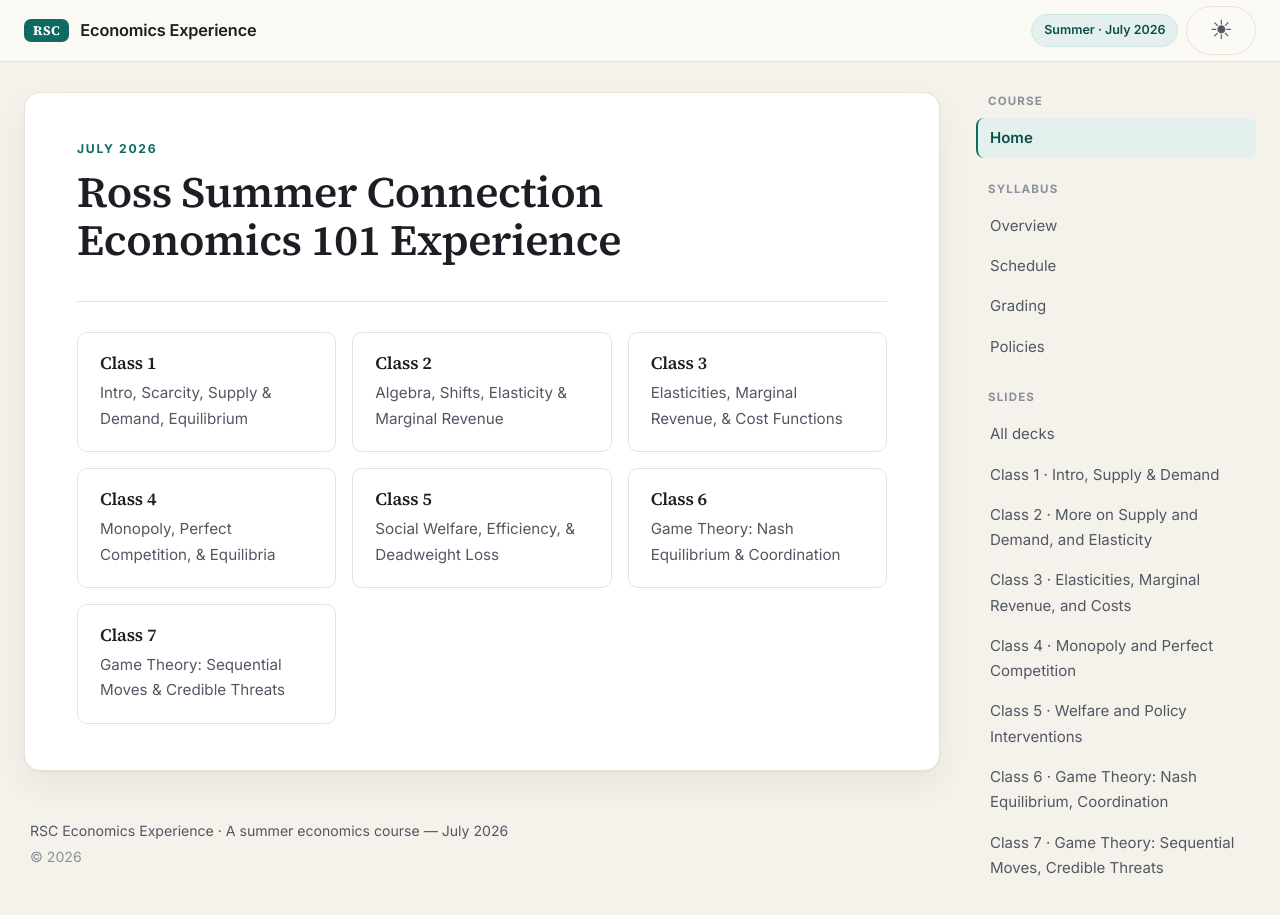
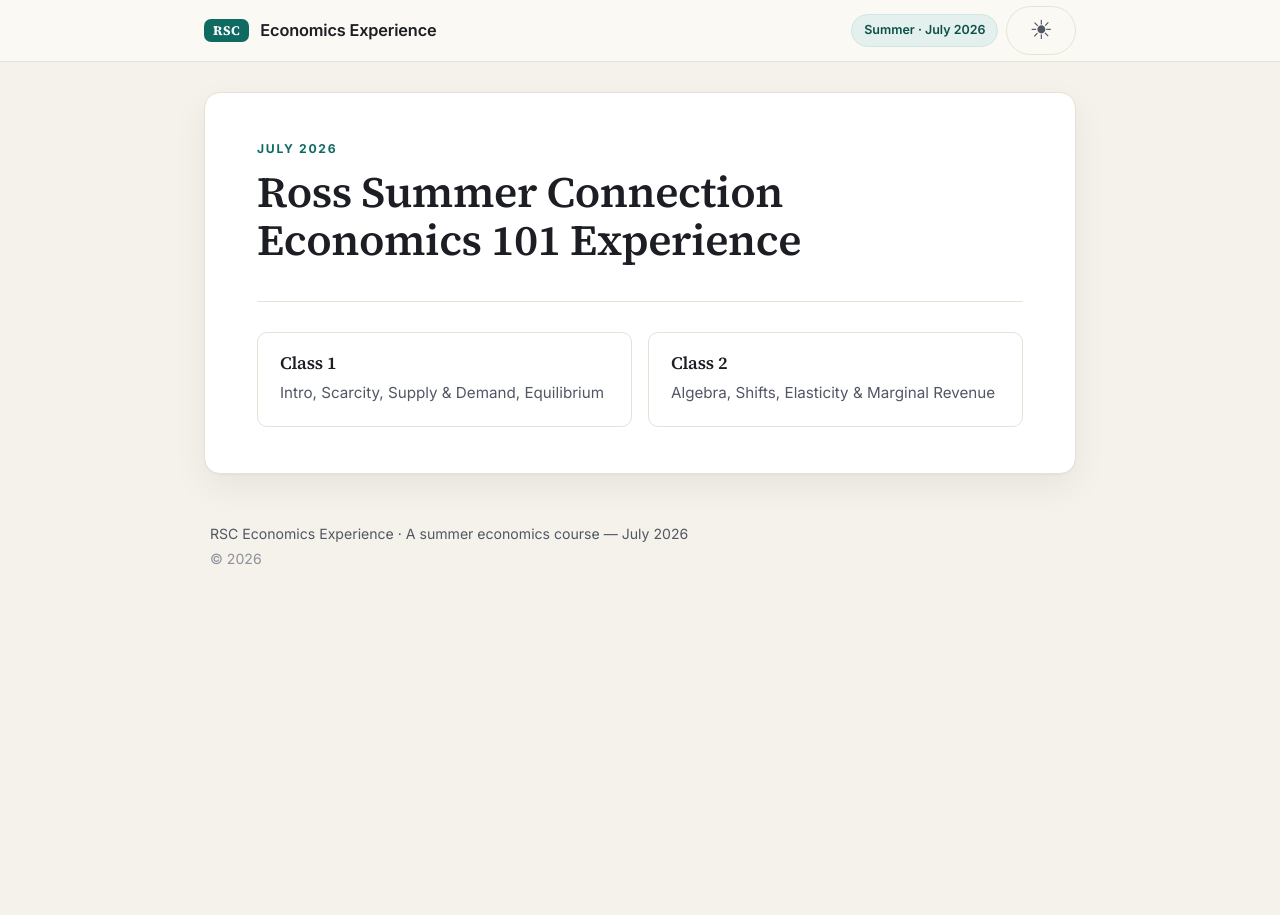
Before and after one commit to menghsuanrexhsieh/rsc2026econslides, a Jekyll site: the page built from index.md, in a window 1280 px wide and 973 px high. Shown: the top 915 px of the window. Built offline with Jekyll 4.4.1, drawn with Linux system fonts in a browser that asks for light colours.

Commit message:
Trim public site: hide Class 3+, remove sidebar and syllabus
- Show only Class 1 and Class 2 buttons on the home and slides pages; the
  Class 3-7 decks remain in the repo but are no longer linked publicly.
- Remove the sidebar navigation (and its mobile drawer) from the layout;
  collapse the content shell to a single, narrower column.
- Delete the syllabus page (syllabus.md) and the now-unused nav data.
- Strip README to the site link, instructor name, and course/month.

```diff
--- a/_data/nav.yml
+++ /dev/null
@@ -1,38 +0,0 @@
-# Sidebar navigation. Edit here to add pages/decks — the sidebar and layout
-# pick this up automatically. `url` values are root-relative (no baseurl);
-# the layout adds the baseurl for you.
-
-- title: Course
-  links:
-    - label: Home
-      url: /
-
-- title: Syllabus
-  links:
-    - label: Overview
-      url: /syllabus/
-    - label: Schedule
-      url: /syllabus/#schedule
-    - label: Grading
-      url: /syllabus/#grading
-    - label: Policies
-      url: /syllabus/#policies
-
-- title: Slides
-  links:
-    - label: All decks
-      url: /slides/
-    - label: "Class 1 · Intro, Supply & Demand"
-      url: /slides/lecture-01.html
-    - label: "Class 2 · More on Supply and Demand, and Elasticity"
-      url: /slides/lecture-02.html
-    - label: "Class 3 · Elasticities, Marginal Revenue, and Costs"
-      url: /slides/lecture-03.html
-    - label: "Class 4 · Monopoly and Perfect Competition"
-      url: /slides/lecture-04.html
-    - label: "Class 5 · Welfare and Policy Interventions"
-      url: /slides/lecture-05.html
-    - label: "Class 6 · Game Theory: Nash Equilibrium, Coordination"
-      url: /slides/lecture-06.html
-    - label: "Class 7 · Game Theory: Sequential Moves, Credible Threats"
-      url: /slides/lecture-07.html
--- a/_layouts/default.html
+++ b/_layouts/default.html
@@ -19,14 +19,8 @@
   <link rel="stylesheet" href="{{ '/assets/css/style.css' | relative_url }}">
 </head>
 <body>
-  <!-- pure-CSS off-canvas toggle for mobile -->
-  <input type="checkbox" id="nav-toggle" class="nav-toggle-cb" hidden>
-
   <header class="topbar">
     <div class="topbar-inner">
-      <label for="nav-toggle" class="nav-toggle" aria-label="Toggle navigation">
-        <span></span><span></span><span></span>
-      </label>
       <a class="brand" href="{{ '/' | relative_url }}">
         <span class="brand-mark">RSC</span>
         <span class="brand-text">Economics Experience</span>
@@ -51,27 +45,7 @@
         <p class="muted">&copy; {{ 'now' | date: "%Y" }}</p>
       </footer>
     </main>
-
-    <aside class="sidebar">
-      <nav class="sidenav">
-        {% for group in site.data.nav %}
-        <div class="nav-group">
-          <p class="nav-group-title">{{ group.title }}</p>
-          <ul>
-            {% for link in group.links %}
-            <li>
-              <a href="{{ link.url | relative_url }}"{% if link.url == page.url %} class="active" aria-current="page"{% endif %}>{{ link.label }}</a>
-            </li>
-            {% endfor %}
-          </ul>
-        </div>
-        {% endfor %}
-      </nav>
-    </aside>
   </div>
-
-  <!-- tap-outside scrim to close the mobile drawer -->
-  <label for="nav-toggle" class="nav-scrim" aria-hidden="true"></label>
 
   <!-- theme toggle handler + transition class -->
   <script>
--- a/assets/css/style.css
+++ b/assets/css/style.css
@@ -31,8 +31,7 @@
   --shadow-sm:   0 1px 2px rgba(20,22,30,.05), 0 6px 18px rgba(20,22,30,.05);
 
   --topbar-h:    62px;
-  --sidebar-w:   280px;
-  --maxw:        1360px;
+  --maxw:        920px;
 }
 
 /* ======================================================================
@@ -184,10 +183,6 @@ strong { font-weight: 600; }
   max-width: var(--maxw);
   margin: 0 auto;
   padding: 30px 24px 64px;
-  display: grid;
-  grid-template-columns: minmax(0, 1fr) var(--sidebar-w);
-  gap: 36px;
-  align-items: start;
 }
 
 /* ------------------------------------------------------------- Sidebar */
--- a/index.md
+++ b/index.md
@@ -17,24 +17,4 @@ title: Home
     <h3>Class 2</h3>
     <p>Algebra, Shifts, Elasticity &amp; Marginal Revenue</p>
   </a>
-  <a class="card" href="{{ '/slides/lecture-03.html' | relative_url }}">
-    <h3>Class 3</h3>
-    <p>Elasticities, Marginal Revenue, &amp; Cost Functions</p>
-  </a>
-  <a class="card" href="{{ '/slides/lecture-04.html' | relative_url }}">
-    <h3>Class 4</h3>
-    <p>Monopoly, Perfect Competition, &amp; Equilibria</p>
-  </a>
-  <a class="card" href="{{ '/slides/lecture-05.html' | relative_url }}">
-    <h3>Class 5</h3>
-    <p>Social Welfare, Efficiency, &amp; Deadweight Loss</p>
-  </a>
-  <a class="card" href="{{ '/slides/lecture-06.html' | relative_url }}">
-    <h3>Class 6</h3>
-    <p>Game Theory: Nash Equilibrium &amp; Coordination</p>
-  </a>
-  <a class="card" href="{{ '/slides/lecture-07.html' | relative_url }}">
-    <h3>Class 7</h3>
-    <p>Game Theory: Sequential Moves &amp; Credible Threats</p>
-  </a>
 </div>
--- a/slides.md
+++ b/slides.md
@@ -20,30 +20,9 @@ and <code>Esc</code> for a slide overview.
     <h3>Class 2</h3>
     <p>Algebra, Shifts, Elasticity &amp; Marginal Revenue</p>
   </a>
-  <a class="card" href="{{ '/slides/lecture-03.html' | relative_url }}">
-    <h3>Class 3</h3>
-    <p>Elasticities, Marginal Revenue, &amp; Cost Functions</p>
-  </a>
-  <a class="card" href="{{ '/slides/lecture-04.html' | relative_url }}">
-    <h3>Class 4</h3>
-    <p>Monopoly, Perfect Competition, &amp; Equilibria</p>
-  </a>
-  <a class="card" href="{{ '/slides/lecture-05.html' | relative_url }}">
-    <h3>Class 5</h3>
-    <p>Social Welfare, Efficiency, &amp; Deadweight Loss</p>
-  </a>
-  <a class="card" href="{{ '/slides/lecture-06.html' | relative_url }}">
-    <h3>Class 6</h3>
-    <p>Game Theory: Nash Equilibrium &amp; Coordination</p>
-  </a>
-  <a class="card" href="{{ '/slides/lecture-07.html' | relative_url }}">
-    <h3>Class 7</h3>
-    <p>Game Theory: Sequential Moves &amp; Credible Threats</p>
-  </a>
 </div>
 
-More decks will appear here as the course progresses — see the
-[schedule]({{ '/syllabus/#schedule' | relative_url }}) for what's coming.
+More decks will appear here as the course progresses.
 
 ---
 
@@ -53,5 +32,5 @@ Slides are plain HTML5 files in the `slides/` folder. To create the next one:
 
 1. Copy `slides/lecture-01.html` to `slides/lecture-02.html`.
 2. Edit the `<section>` blocks — each `<section>` is one slide.
-3. Add a card above (and a link in the syllabus) pointing to the new file.
+3. Add a card above pointing to the new file.
 4. Commit and push; GitHub Pages serves it automatically.
--- a/syllabus.md
+++ /dev/null
@@ -1,179 +0,0 @@
----
-layout: page
-title: Course Syllabus
-subtitle: Ross Summer Connection · Economics 101 Experience · July 2026
-permalink: /syllabus/
-description: "Syllabus for the Ross Summer Connection: Economics 101 Experience (July 2026), Ross School of Business, University of Michigan — taught by Meng-Hsuan “Rex” Hsieh."
----
-
-> **Welcome to the University of Michigan!** This course is a realistic, fast-paced
-> preview of the actual **Economics 101** you'll take in your first year. The emphasis
-> is two-fold: (i) the principles of **microeconomics** — how economists think about
-> decision-making — and (ii) using those principles to reason about managerial problems
-> and public-policy challenges. We'll pick up the math we need along the way, but
-> mastering mathematics is *not* the point. **Call me Rex.**
-
-## Course information
-
-| | |
-|---|---|
-| **Course** | Ross Summer Connection: Economics 101 Experience |
-| **Program** | Ross School of Business · University of Michigan |
-| **Term** | July 2026 (four weeks) |
-| **Meetings** | Monday / Wednesday · 9:00–10:30am · (Ross) **R2220** |
-| **Instructor** | Meng-Hsuan "Rex" Hsieh · [rexhsieh@umich.edu](mailto:rexhsieh@umich.edu) |
-| **Teaching assistants** | Jasmine Mucha-Nonalaya · [jpmn@umich.edu](mailto:jpmn@umich.edu) <br> Aubrey Heaton · [aubreymh@umich.edu](mailto:aubreymh@umich.edu) |
-| **Office hours** | Thursdays, 7–9pm |
-
-<p class="muted" style="margin-top:-.4em;">
-Two sessions meet at special times (see the <a href="#schedule">schedule</a>):
-<strong>Class 3</strong> meets Tuesday 7/14, 2:45–3:45pm, and the optional
-<strong>Class 7</strong> meets Thursday 7/23, 2:45–3:45pm.
-</p>
-
-**No textbook to purchase.** I will provide all materials needed for this course.
-
-<span class="pill">Heads up</span> Because of the length of the program, **this is a
-fast-paced course**. As with every course at Michigan, expect to spend **at least
-3–6 hours outside of class for each hour of class time** learning and relearning the
-content.
-
-## Course description
-
-My hope is that these four weeks give you the foundational knowledge of microeconomics
-and confer on you the set of expectations a college instructor has for your work. I
-expect everyone to **show up**, **be engaged**, **not be afraid to ask questions**,
-**not be afraid to answer questions and share your thought process**, and **try your
-best**.
-
-We will learn some of the fundamental mathematical tools needed to construct reasoned
-arguments, but — to repeat — the focus of this course is *not* to develop mastery in
-mathematics.
-
-## How to succeed in this class
-
-This Experience introduces two fundamental ideas in the study of microeconomics:
-
-1. **Decision-making on the margin**, and what this decision-rule implies for
-   individuals and firms; and
-2. **Market competition under perfect information**, and how firms and individuals
-   strategize in environments with *imperfect* information.
-
-To guarantee your success, do everything you can to:
-
-1. Consistently stay on top of all the new class content.
-2. Study and attempt the practice questions.
-3. Work *with each other* to do #2.
-4. **Ask for help from Jasmine, Aubrey, and/or me — early and quickly.** We are here to
-   help you learn the content and prepare you for the real ECON 101.
-5. Use the quizzes to confirm to yourself that you *are* learning the core concepts.
-
-> As a matter of principle (and fact): grades become *much* less important over your
-> life. Trust me on this as someone rapidly reaching the end of their education journey.
-> Use your quiz and exam scores as an indication of how much you're learning — and to
-> figure out what you must learn going forward.
-
-## Materials, resources & AI policy
-
-- **No homework assignments.** The workload described below is more than enough for a
-  four-week course. I *will* post **practice questions** for each topic on Canvas under
-  each "Class" module — these are a broad template for what to expect on the quizzes and
-  final exam.
-- **Canvas.** All course materials live under the **Class Modules** on the front page of
-  our Canvas site. Check it regularly — certainly on class days, and at least once
-  between Friday and Sunday.
-- **Start learning about the world.** Michigan provides *free* individual subscriptions
-  to the *New York Times* and *Wall Street Journal* for all students — details
-  [here](https://www.csg.umich.edu/subscriptions).
-- **AI use.** You're welcome to use AI tools (ChatGPT, Claude, Gemini, Perplexity, …) to
-  help you learn the content and problem-solving skills. Obviously, these tools are
-  **not** available during the in-class quiz and final exam.
-
-## Assessment & grading {#grading}
-
-| Component | Weight |
-|---|---:|
-| Quizzes — 2 online (#1, #2) + 2 in-class (#1, #2) | 30% |
-| Attendance, participation & pre-class work | 20% |
-| Comprehensive written exam (in-class, 7/29) | 30% |
-| SHARE presentations | 20% |
-
-**1 · Quizzes — 30%**
-
-- Two **online** quizzes: **Online Quiz #1** due before Class 5 (7/20/26) and **Online Quiz #2** due before Class 8 (7/27/26).
-- Two **in-class**, 20-minute quizzes: **Quiz #1** in Class 4 (7/15/26) and **Quiz #2** in Class 6 (7/22/26). These are *closed-book* — no notes or other resources allowed. **Please arrive on time at 9:00am sharp.**
-
-**2 · Attendance, participation & pre-class work — 20%**
-
-- Pre-class work includes reading current news articles (which I'll send out) and
-  watching short videos on current events. *All pre-class work is posted to the "Class"
-  modules on Canvas.*
-- **In-class discussions are based on pre-class work. Failure to do it will be noticed,
-  and your grade here will be adversely affected.**
-- Preparing for an in-class quiz is always, technically, pre-class work.
-
-**3 · End-of-course comprehensive written exam — 30%**
-
-- A 60-minute written exam on the last day of class (**in-class, 7/29/2026**).
-- It covers *every single topic* we learned. Questions will be very similar to the quiz
-  questions, practice questions, and in-class exercises.
-
-**4 · SHARE — *Summarizing Highlights and Reviewing Essentials* — 20%**
-
-- In every class except Class 1, 4, 6, 7, and 9, a group is assigned to present either
-  (i) a **recap** of concepts from the previous class, or (ii) a **news article** that is
-  interesting and contains some principles of economics (no topic restrictions — the goal
-  is to build the habit of reading the news).
-- The grading rubric is below.
-
-## SHARE presentation rubric {#share}
-
-<div class="table-scroll" markdown="1">
-
-| Criterion | 3 — Excellent | 2 — Satisfactory | 1 — Needs improvement |
-|---|---|---|---|
-| **Clarity & structure** | Well-organized, concise, easy to follow; ideas structured logically. | Mostly organized but occasionally hard to follow; ideas could be clearer. | Disorganized and difficult to follow; main points confusing or poorly structured. |
-| **Completeness** *(depends on the task)* | Thoroughly recaps all prior-class content. **OR** News article is insightfully, clearly connected to course concepts. | Recaps most prior concepts but misses details. **OR** Article is relevant, but connections are superficial. | Omits major concepts. **OR** Article has little or no meaningful connection to the class. |
-| **Correctness & depth** | All economic terms, concepts, and reasoning are accurate. | Minor errors in reasoning and/or explanation of concepts. | Significant errors in reasoning and/or definitions. |
-| **Teamwork & presentation** | All members participate equally; clear delivery and strong audience engagement. | Unequal contribution; delivery mostly smooth but lacks engagement. | One person dominates or members seem unprepared; reads directly from notes. |
-
-</div>
-
-## Course schedule {#schedule}
-
-<div class="table-scroll" markdown="1">
-
-| Session | Date & time | Topic & description | Deliverables / notes |
-|---|---|---|---|
-| — | Before 7/8, 9:00am | Familiarize yourself with the course. | **Read the syllabus!** |
-| **Class 1** | Wed, 7/8/26 · 9:00–10:30am | **Economic Decision-Making; Supply & Demand** — Course overview; marginal decisions (marginal benefit & marginal cost); introduction to supply and demand. | — |
-| **Class 2** | Mon, 7/13/26 · 9:00–10:30am | **More on Supply & Demand; Elasticity** — Continuing supply and demand; elasticity of demand and its applications; the firm's objective function and marginal revenue. | — |
-| **Class 3** | Tue, 7/14/26 · 2:45–3:45pm | **Marginal Revenue; Costs; Monopoly** — Marginal revenue and elasticity; cost types; profit-maximizing behavior and pricing under monopoly. | *Special time* |
-| **Class 4** | Wed, 7/15/26 · 9:00–10:30am | **Monopoly & Perfect Competition; Social Welfare** — Monopoly vs. perfectly competitive markets; short- and long-run equilibria; consequences of market power for efficiency. | **Quiz #1** *(in class; covers Class 1–2)* |
-| **Class 5** | Mon, 7/20/26 · 9:00–10:30am | **Social Welfare, Competitive Analysis, Market Failure** — Externalities and efficiency loss; market interventions: taxes (incidence), price ceilings/floors, trade policy (quotas, tariffs). | **Online Quiz #1** *(due before Class 5 starts)* |
-| **Class 6** | Wed, 7/22/26 · 9:00–10:30am | **Games & Strategy, Part 1** — Strategic interaction under imperfect information; games, strategies, best responses, Nash equilibrium; simultaneous vs. sequential decisions. | **Quiz #2** *(in class; covers Class 1–5)* |
-| **Class 7** | Thu, 7/23/26 · 2:45–3:45pm | **(Optional) Problem-Solving Session** — Practice problems covering course concepts. | *Optional · special time* |
-| **Class 8** | Mon, 7/27/26 · 9:00–10:30am | **Games & Strategy, Part 2** — Sequential-move games, backward induction, and credible threats. | **Online Quiz #2** *(due before Class 8 starts)* |
-| **Class 9** | Wed, 7/29/26 · 9:00–10:30am | **Exam, and On Thinking Like an Economist** — Final written exam + wrap-up. | **In-class exam** *(first 60 min)* |
-
-</div>
-
-## Policies & expectations {#policies}
-
-**Attendance & participation.** Participating in conversations makes all of us more
-informed — I benefit a lot from listening, understanding, asking clarifying questions,
-and raising thoughts. *I strongly encourage everyone to show up, participate, and
-question.* The self-interested case is twofold: you'll learn from the experience (the
-whole point of RSC), and — as a future business professional — you are your own personal
-brand. Now is a good time to start building it; shirking tasks gets noticed and won't
-help that brand.
-
-**Laptop & phone policy.** To keep your attention on the important thing — our class —
-please avoid distracting yourself with unnecessary electronic devices. For evidence on
-the costs of multitasking, see Bellur et al. (2015), who find that in-class multitasking
-leads to significantly lower learning performance
-([link](https://www.sciencedirect.com/science/article/pii/S0747563215004677)).
-
-**Office hours & contact.** Office hours are Thursdays, 7–9pm. If those
-times don't work, email me with **"RSC" in the subject line** and include (a) when you'd
-like to meet and (b) the specific questions or challenges you're facing.
```
Also changed, not shown: README.md.
